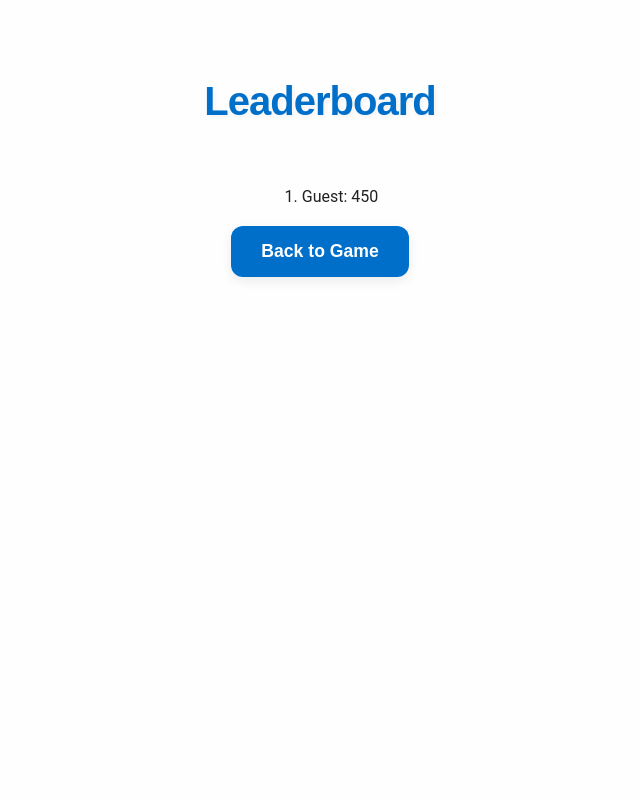
After one commit to hrosicka/WordDetective, a Flask app: page /leaderboard in a window 1280 px wide. The commit adds this page. Shown: the whole page, without its empty margins (320-960 px from the left). Run offline with Flask 3, Linux system fonts and the light colour scheme.

Commit message:
Leaderboard implemented

```diff
--- a/app.py
+++ b/app.py
@@ -167,5 +167,11 @@ def get_scores():
     data = load_scores()
     return jsonify(data)
 
+@app.route('/leaderboard', methods=['GET'])
+def leaderboard():
+    data = load_scores()  # Načíst data ze scores.json
+    sorted_scores = sorted(data["player_scores"].items(), key=lambda x: x[1], reverse=True)
+    return render_template('leaderboard.html', leaderboard=sorted_scores)  # Přesměrování na šablonu
+
 if __name__ == "__main__":
     app.run(debug=True)
--- a/scores.json
+++ b/scores.json
@@ -1,5 +1,5 @@
 {
     "player_scores": {
-        "Guest": 390
+        "Guest": 450
     }
 }
--- a/templates/index.html
+++ b/templates/index.html
@@ -15,6 +15,7 @@
             <a href="{{ url_for('add_word') }}">Add New Word</a>
             <a href="{{ url_for('preview') }}">Preview Data</a>
             <button id="theme-toggle-btn">Dark mode</button>
+            <a href="{{ url_for('leaderboard') }}">Leaderboard</a>
         </nav>
     </div>
     <h1>Word Detective</h1>
--- /dev/null
+++ b/templates/leaderboard.html
@@ -0,0 +1,39 @@
+<!DOCTYPE html>
+<html lang="en">
+<head>
+    <meta charset="UTF-8">
+    <meta name="viewport" content="width=device-width, initial-scale=1.0">
+    <title>Leaderboard</title>
+    <link rel="stylesheet" href="{{ url_for('static', filename='style.css') }}">
+</head>
+<style>
+    h1 {
+        margin-bottom: 2rem;
+        font-size: 2.5rem;
+    }
+</style>
+<body>
+    <h1>Leaderboard</h1>
+    <ol>
+        {% for player, score in leaderboard %}
+        <li>{{ player }}: {{ score }}</li>
+        {% endfor %}
+    </ol>
+    <button type="button" class="back-button" onclick="window.location.href='/'">Back to Game</button>
+    <script>
+        // Nastavení aktuálního režimu při načtení stránky
+        const themeToggleBtn = document.getElementById('theme-toggle-btn');
+        const currentTheme = localStorage.getItem('theme') || 'light';
+        document.documentElement.setAttribute('data-theme', currentTheme);
+        themeToggleBtn.textContent = currentTheme === 'dark' ? 'Light mode' : 'Dark mode';
+
+        // Přepínání režimů
+        themeToggleBtn.addEventListener('click', () => {
+            const newTheme = document.documentElement.getAttribute('data-theme') === 'dark' ? 'light' : 'dark';
+            document.documentElement.setAttribute('data-theme', newTheme);
+            localStorage.setItem('theme', newTheme);
+            themeToggleBtn.textContent = newTheme === 'dark' ? 'Light mode' : 'Dark mode';
+        });
+    </script>
+</body>
+</html>
```
